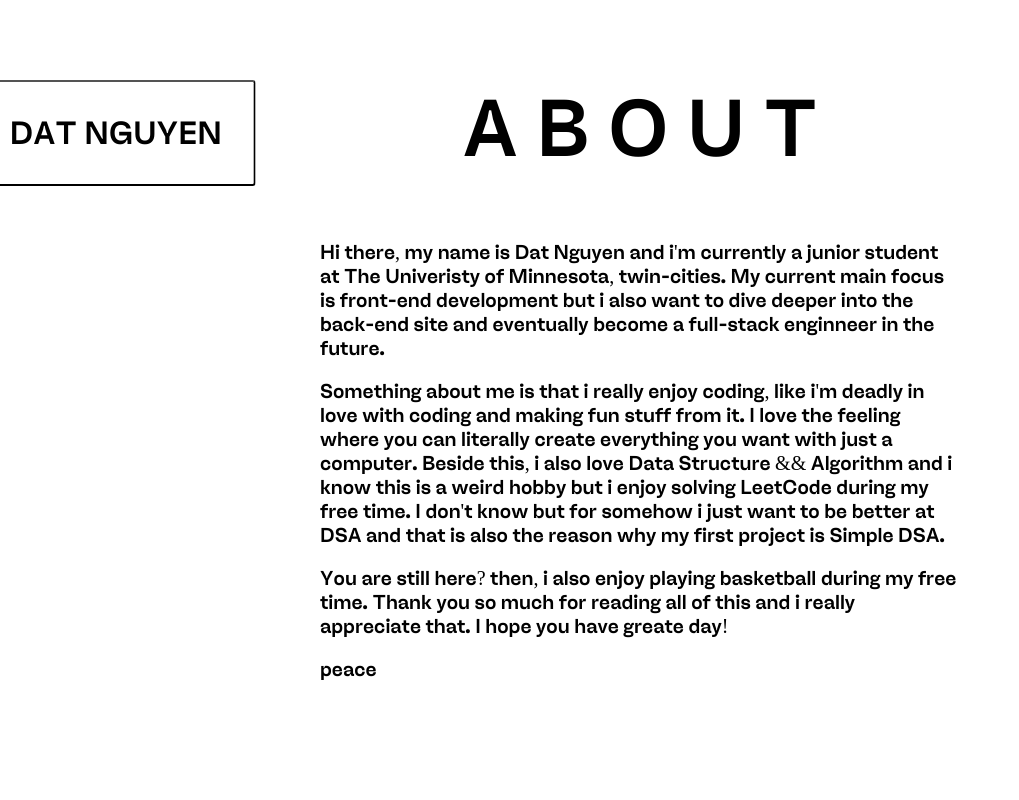
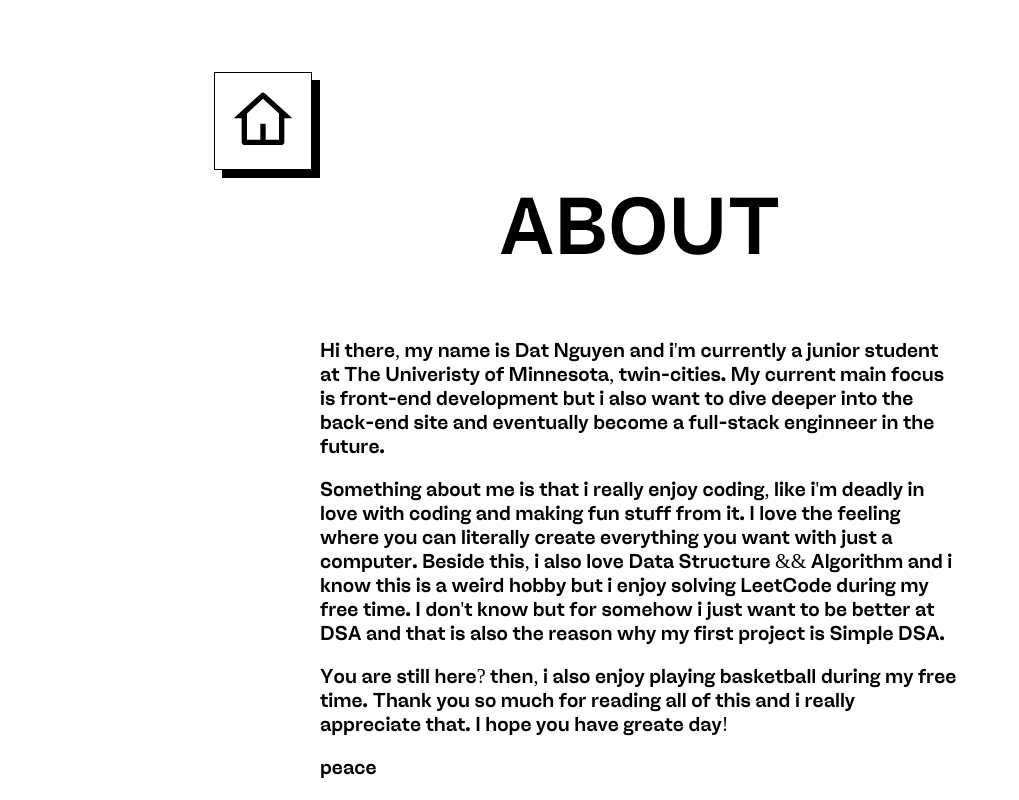
Before and after one commit to noNameRose/personal-website, a website: page about-page/index.html in a window 1280 px wide. Shown: the whole page, without its empty margins (0-1019 px from the left). Drawn offline with nearby package versions, Linux system fonts and the light colour scheme.

Commit message:
new change

```diff
--- a/about-page/index.css
+++ b/about-page/index.css
@@ -47,27 +47,8 @@ main {
     position: absolute;
 }
 
-.about-page-main-but {
-    background-color: var(--contrast-theme);
-    font-size: 2rem;
-    padding:1em;
-    border-radius: 0.2rem;
-    position: absolute;
-    top: 0;
-    left: 0;
-    transform: translateX(-100%);
-    z-index: 10;
-}
 
-.main-but-shadow {
-    position: absolute;
-    width: 100%;
-    height: 100%;
-    top: 0;
-    left: 0;
-    /* background-color: var(--main-theme); */
-    z-index: -1;
-}
+
 
 .main-content-wrapper {
     display: flex;
@@ -75,3 +56,43 @@ main {
     align-items: center;
     gap: 4rem;
 }
+
+.home-but {
+    position: relative;
+    display: inline-block;
+    transform: translateX(-100%);
+}
+.home {
+    padding: 3rem;
+    background-image: url(/icon/home-4-line.svg);
+    background-color: var(--contrast-theme);
+    background-size: 4rem;
+    background-position: center center;
+    background-repeat: no-repeat;
+    border: 0.01rem solid var(--main-theme);
+}
+
+.home-but-shadow {
+    position: absolute;
+    top: 0;
+    left: 0;
+    background-color: var(--main-theme);
+    width: 100%;
+    height: 100%;
+    z-index: -1;
+}
+
+.exit-page {
+    position: fixed;
+    width: 100%;
+    height: 100%;
+    display: grid;
+    grid-template-columns: repeat(20, 1fr);
+    grid-template-rows: repeat(20, 1fr);
+}
+
+.exit-page-items {
+    border: none;
+    background-color: black;
+    opacity: 0;
+}
--- a/about-page/index.html
+++ b/about-page/index.html
@@ -15,19 +15,17 @@
         <link href="/about-page/index.css" rel="stylesheet">
     </head>
     <body>
+        <div class = "exit-page">
+
+        </div>
         <main>
-            <div class = "about-page-main-but">
-                <button class = "about-page-main-but"><pre>DAT NGUYEN</pre></button>
-                <div class = "main-but-shadow"></div>
+            <div class="home-but">
+                <button class="home"></button>
+                <div class="home-but-shadow"></div>
             </div>
             <div class = "main-content-wrapper">
                 <div class = "title">
-                    <p class = "about-title">
-                        <span class= "letter">A</span>
-                        <span class= "letter">B</span>
-                        <span class= "letter">O</span>
-                        <span class= "letter">U</span>
-                        <span class= "letter">T</span>
+                    <p class = "about-title">ABOUT
                     </p>
                     <div class = "shadow"></div>
                 </div>
--- a/about-page/script.js
+++ b/about-page/script.js
@@ -1,5 +1,20 @@
 const title = document.querySelector(".about-title");
 const essay = document.querySelector("article");
+const homeBut = document.querySelector(".home-but");
+const but = document.querySelector(".home");
+
+
+
+/* Exit page */
+
+const exitPage = document.querySelector(".exit-page");
+for (let i = 0; i < 400; i++) {
+    let but = document.createElement("button");
+    but.className = "exit-page-items";
+    exitPage.append(but);
+}
+
+/* --------------*/
 gsap.timeline({delay: 1,}).from(title, {
     y: "-100%",
     ease: "power1.inOut",
@@ -7,4 +22,49 @@ gsap.timeline({delay: 1,}).from(title, {
     y: "5rem",
     ease: "power1.inOut",
     opacity: 0,
-}, "<")
+}, "<").from(homeBut, {
+    y: "-100%",
+    opacity: 0,
+    ease: "back.out",
+}).to(but, {
+    x: "-0.5rem",
+    y: "-0.5rem",
+    ease: "elastic.inOut",
+    duration: 1,
+});
+
+let homeTl = gsap.timeline({paused: true}).to(but, {
+    y: 0,
+    x: 0,
+    ease: "power4.out"
+});
+
+but.onpointerenter = () => {
+    homeTl.play();
+}
+
+but.onpointerleave = () => {
+    homeTl.reverse();
+}
+
+but.onclick = () => {
+    exitPage.style.zIndex = 10000000;
+    let a = document.createElement("a");
+    a.href = "../index.html";
+    const exitPageItems = document.querySelectorAll(".exit-page-items");
+    gsap.to(exitPageItems, {
+        opacity: 1,
+        stagger: {
+            amount: 1,
+            from: "random",
+            grid: "auto",
+        },
+        onComplete: () => {
+            a.click();
+            exitPageItems.forEach(item => {
+                item.style.zIndex = 0;
+            });
+            exitPage.style.zIndex = "";
+        }
+    })
+}
```
Also changed, not shown: index.html (+1 -1 lines), icon/home-4-line.svg (added), preload.js (line endings or trailing spaces), 2 other files.
